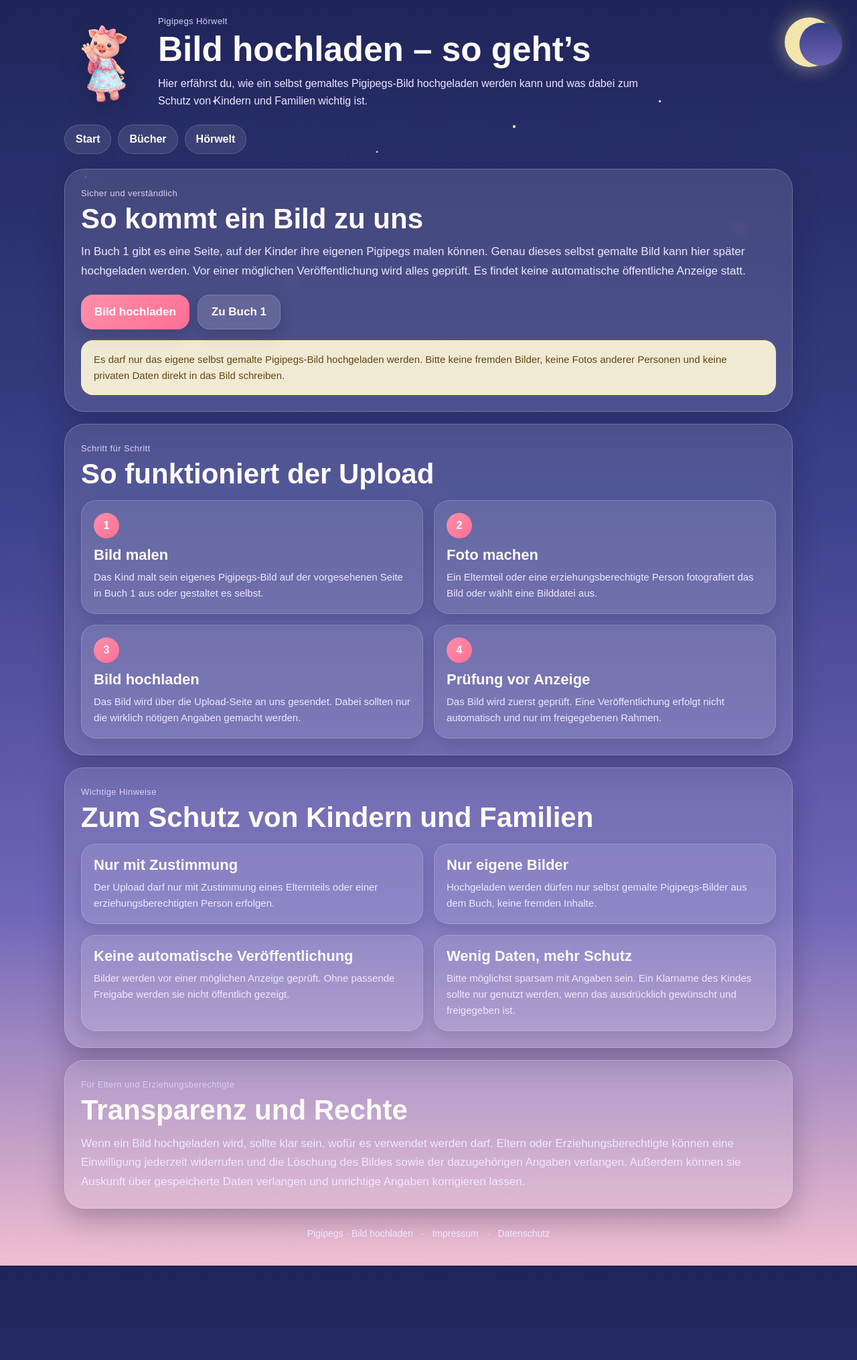
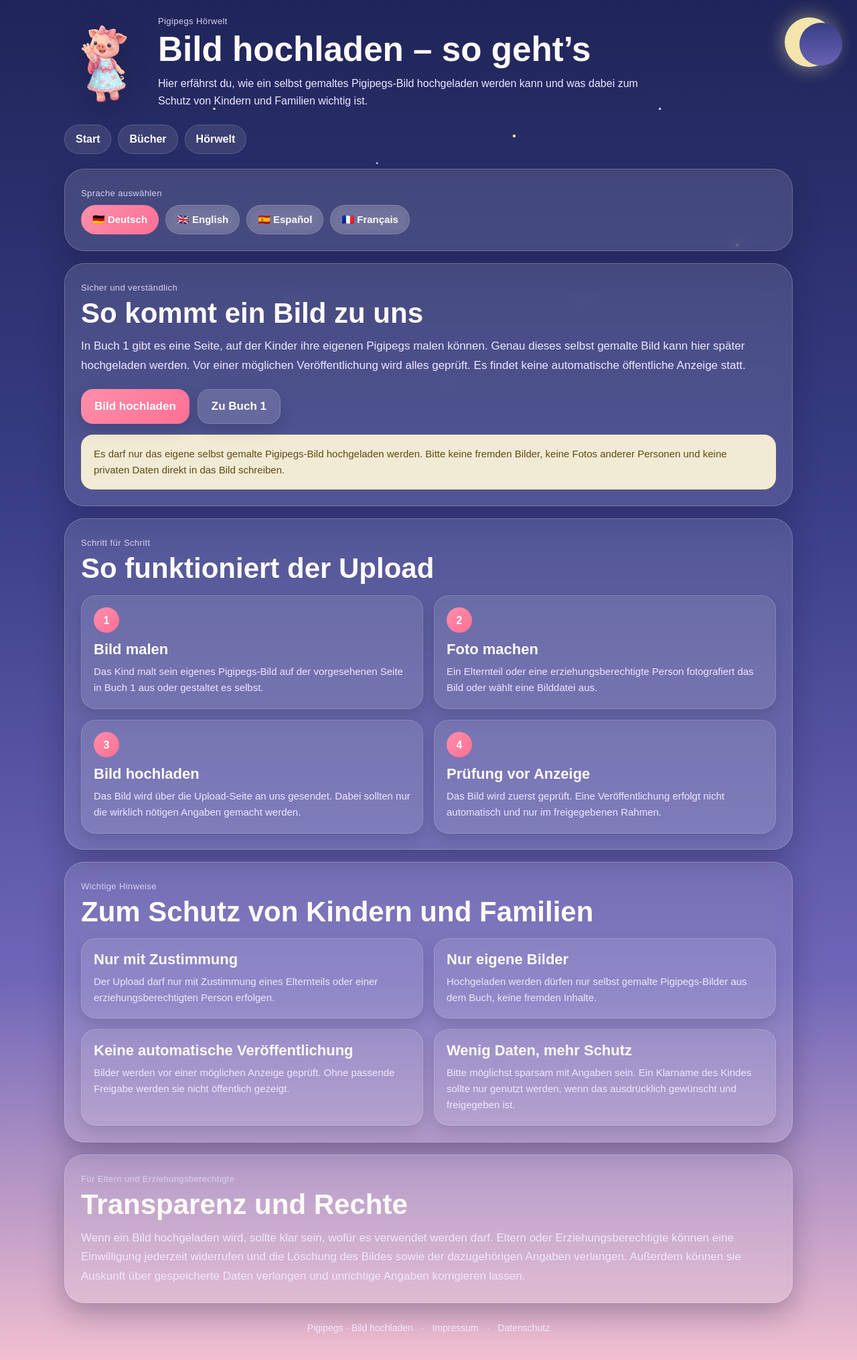
Before and after one commit to Pigipegs/pigipegs, a Jekyll site: the page book01/so-gehts/index.html, which Jekyll copies as it is, in a window 1280 px wide. Shown: the whole page at 67% size. Built offline with Jekyll 4.4.1, drawn with Linux system fonts in a browser that asks for light colours; before the commit the page ends 1890 px from its top, so only the background shows below that.

Commit message:
Update index.html

```diff
--- a/book01/so-gehts/index.html
+++ b/book01/so-gehts/index.html
@@ -156,6 +156,7 @@
       backdrop-filter:blur(8px);
     }
 
+    .language-box,
     .hero,
     .steps,
     .rules,
@@ -169,6 +170,32 @@
       box-shadow:var(--shadow);
       backdrop-filter:blur(10px);
       margin-bottom:18px;
+    }
+
+    .language-buttons{
+      display:flex;
+      gap:10px;
+      flex-wrap:wrap;
+      margin-top:10px;
+    }
+
+    .language-buttons button{
+      border:none;
+      border-radius:999px;
+      padding:12px 16px;
+      font-weight:bold;
+      font-size:15px;
+      background:rgba(255,255,255,0.14);
+      color:var(--text);
+      border:1px solid rgba(255,255,255,0.16);
+      cursor:pointer;
+      backdrop-filter:blur(8px);
+    }
+
+    .language-buttons .active{
+      background:linear-gradient(135deg, var(--pink), var(--pink-dark));
+      color:#fff;
+      border-color:transparent;
     }
 
     .hero h2,
@@ -300,6 +327,7 @@
     }
 
     @media (max-width: 720px){
+      .language-box,
       .hero,
       .steps,
       .rules,
@@ -325,6 +353,15 @@
         width:50px;
         height:50px;
       }
+
+      .language-buttons{
+        gap:8px;
+      }
+
+      .language-buttons button{
+        padding:9px 12px;
+        font-size:13px;
+      }
     }
   </style>
 </head>
@@ -338,74 +375,84 @@
           <img src="/assets/img/amy-pigipegs.png" alt="Amy Pigipegs" />
         </div>
         <div>
-          <div class="eyebrow">Pigipegs Hörwelt</div>
-          <h1>Bild hochladen – so geht’s</h1>
-          <p class="sub">
+          <div class="eyebrow" id="brandEyebrow">Pigipegs Hörwelt</div>
+          <h1 id="mainTitle">Bild hochladen – so geht’s</h1>
+          <p class="sub" id="mainSub">
             Hier erfährst du, wie ein selbst gemaltes Pigipegs-Bild hochgeladen werden kann und was dabei zum Schutz von Kindern und Familien wichtig ist.
           </p>
         </div>
       </div>
 
       <nav class="nav">
-        <a href="/index.html">Start</a>
-        <a href="/book01/">Bücher</a>
-        <a href="/book01/audio.html">Hörwelt</a>
+        <a href="/index.html" id="navStart">Start</a>
+        <a href="/book/" id="navBooks">Bücher</a>
+        <a href="/book01/audio.html" id="navAudio">Hörwelt</a>
       </nav>
     </div>
 
+    <section class="language-box">
+      <div class="eyebrow" id="languageEyebrow">Sprache auswählen</div>
+      <div class="language-buttons">
+        <button class="active" type="button" data-lang="de">🇩🇪 Deutsch</button>
+        <button type="button" data-lang="en">🇬🇧 English</button>
+        <button type="button" data-lang="es">🇪🇸 Español</button>
+        <button type="button" data-lang="fr">🇫🇷 Français</button>
+      </div>
+    </section>
+
     <section class="hero">
-      <div class="eyebrow">Sicher und verständlich</div>
-      <h2>So kommt ein Bild zu uns</h2>
-      <p>
+      <div class="eyebrow" id="heroEyebrow">Sicher und verständlich</div>
+      <h2 id="heroTitle">So kommt ein Bild zu uns</h2>
+      <p id="heroText">
         In Buch 1 gibt es eine Seite, auf der Kinder ihre eigenen Pigipegs malen können.
         Genau dieses selbst gemalte Bild kann hier später hochgeladen werden. Vor einer möglichen
         Veröffentlichung wird alles geprüft. Es findet keine automatische öffentliche Anzeige statt.
       </p>
 
       <div class="actions">
-        <a class="button button-primary" href="/teilen/">Bild hochladen</a>
-        <a class="button button-secondary" href="/book01/audio.html">Zu Buch 1</a>
+        <a class="button button-primary" href="/teilen/" id="uploadBtn">Bild hochladen</a>
+        <a class="button button-secondary" href="/book01/audio.html" id="bookBtn">Zu Buch 1</a>
       </div>
 
-      <div class="notice">
+      <div class="notice" id="heroNotice">
         Es darf nur das eigene selbst gemalte Pigipegs-Bild hochgeladen werden. Bitte keine fremden Bilder,
         keine Fotos anderer Personen und keine privaten Daten direkt in das Bild schreiben.
       </div>
     </section>
 
     <section class="steps">
-      <div class="eyebrow">Schritt für Schritt</div>
-      <h2>So funktioniert der Upload</h2>
+      <div class="eyebrow" id="stepsEyebrow">Schritt für Schritt</div>
+      <h2 id="stepsTitle">So funktioniert der Upload</h2>
 
       <div class="step-grid">
         <div class="card">
           <div class="num">1</div>
-          <h3>Bild malen</h3>
-          <p>
+          <h3 id="step1Title">Bild malen</h3>
+          <p id="step1Text">
             Das Kind malt sein eigenes Pigipegs-Bild auf der vorgesehenen Seite in Buch 1 aus oder gestaltet es selbst.
           </p>
         </div>
 
         <div class="card">
           <div class="num">2</div>
-          <h3>Foto machen</h3>
-          <p>
+          <h3 id="step2Title">Foto machen</h3>
+          <p id="step2Text">
             Ein Elternteil oder eine erziehungsberechtigte Person fotografiert das Bild oder wählt eine Bilddatei aus.
           </p>
         </div>
 
         <div class="card">
           <div class="num">3</div>
-          <h3>Bild hochladen</h3>
-          <p>
+          <h3 id="step3Title">Bild hochladen</h3>
+          <p id="step3Text">
             Das Bild wird über die Upload-Seite an uns gesendet. Dabei sollten nur die wirklich nötigen Angaben gemacht werden.
           </p>
         </div>
 
         <div class="card">
           <div class="num">4</div>
-          <h3>Prüfung vor Anzeige</h3>
-          <p>
+          <h3 id="step4Title">Prüfung vor Anzeige</h3>
+          <p id="step4Text">
             Das Bild wird zuerst geprüft. Eine Veröffentlichung erfolgt nicht automatisch und nur im freigegebenen Rahmen.
           </p>
         </div>
@@ -413,34 +460,34 @@
     </section>
 
     <section class="rules">
-      <div class="eyebrow">Wichtige Hinweise</div>
-      <h2>Zum Schutz von Kindern und Familien</h2>
+      <div class="eyebrow" id="rulesEyebrow">Wichtige Hinweise</div>
+      <h2 id="rulesTitle">Zum Schutz von Kindern und Familien</h2>
 
       <div class="rule-grid">
         <div class="card">
-          <h3>Nur mit Zustimmung</h3>
-          <p>
+          <h3 id="rule1Title">Nur mit Zustimmung</h3>
+          <p id="rule1Text">
             Der Upload darf nur mit Zustimmung eines Elternteils oder einer erziehungsberechtigten Person erfolgen.
           </p>
         </div>
 
         <div class="card">
-          <h3>Nur eigene Bilder</h3>
-          <p>
+          <h3 id="rule2Title">Nur eigene Bilder</h3>
+          <p id="rule2Text">
             Hochgeladen werden dürfen nur selbst gemalte Pigipegs-Bilder aus dem Buch, keine fremden Inhalte.
           </p>
         </div>
 
         <div class="card">
-          <h3>Keine automatische Veröffentlichung</h3>
-          <p>
+          <h3 id="rule3Title">Keine automatische Veröffentlichung</h3>
+          <p id="rule3Text">
             Bilder werden vor einer möglichen Anzeige geprüft. Ohne passende Freigabe werden sie nicht öffentlich gezeigt.
           </p>
         </div>
 
         <div class="card">
-          <h3>Wenig Daten, mehr Schutz</h3>
-          <p>
+          <h3 id="rule4Title">Wenig Daten, mehr Schutz</h3>
+          <p id="rule4Text">
             Bitte möglichst sparsam mit Angaben sein. Ein Klarname des Kindes sollte nur genutzt werden, wenn das ausdrücklich gewünscht und freigegeben ist.
           </p>
         </div>
@@ -448,24 +495,44 @@
     </section>
 
     <section class="parents">
-      <div class="eyebrow">Für Eltern und Erziehungsberechtigte</div>
-      <h2>Transparenz und Rechte</h2>
-      <p>
+      <div class="eyebrow" id="parentsEyebrow">Für Eltern und Erziehungsberechtigte</div>
+      <h2 id="parentsTitle">Transparenz und Rechte</h2>
+      <p id="parentsText">
         Wenn ein Bild hochgeladen wird, sollte klar sein, wofür es verwendet werden darf.
         Eltern oder Erziehungsberechtigte können eine Einwilligung jederzeit widerrufen und die
         Löschung des Bildes sowie der dazugehörigen Angaben verlangen. Außerdem können sie Auskunft
         über gespeicherte Daten verlangen und unrichtige Angaben korrigieren lassen.
       </p>
-
-      </section>
+    </section>
 
     <div class="footer-note">
-      <span>Pigipegs · Bild hochladen</span>
+      <span id="footerText">Pigipegs · Bild hochladen</span>
       <span>·</span>
-      <a href="/impressum/">Impressum</a>
+      <a href="/impressum/" id="footerImprint">Impressum</a>
       <span>·</span>
-      <a href="/datenschutz/">Datenschutz</a>
+      <a href="/datenschutz/" id="footerPrivacy">Datenschutz</a>
     </div>
   </div>
-</body>
-</html>
+
+  <script>
+    const UI = {
+      de: {
+        brandEyebrow: "Pigipegs Hörwelt",
+        mainTitle: "Bild hochladen – so geht’s",
+        mainSub: "Hier erfährst du, wie ein selbst gemaltes Pigipegs-Bild hochgeladen werden kann und was dabei zum Schutz von Kindern und Familien wichtig ist.",
+        navStart: "Start",
+        navBooks: "Bücher",
+        navAudio: "Hörwelt",
+        languageEyebrow: "Sprache auswählen",
+        heroEyebrow: "Sicher und verständlich",
+        heroTitle: "So kommt ein Bild zu uns",
+        heroText: "In Buch 1 gibt es eine Seite, auf der Kinder ihre eigenen Pigipegs malen können. Genau dieses selbst gemalte Bild kann hier später hochgeladen werden. Vor einer möglichen Veröffentlichung wird alles geprüft. Es findet keine automatische öffentliche Anzeige statt.",
+        uploadBtn: "Bild hochladen",
+        bookBtn: "Zu Buch 1",
+        heroNotice: "Es darf nur das eigene selbst gemalte Pigipegs-Bild hochgeladen werden. Bitte keine fremden Bilder, keine Fotos anderer Personen und keine privaten Daten direkt in das Bild schreiben.",
+        stepsEyebrow: "Schritt für Schritt",
+        stepsTitle: "So funktioniert der Upload",
+        step1Title: "Bild malen",
+        step1Text: "Das Kind malt sein eigenes Pigipegs-Bild auf der vorgesehenen Seite in Buch 1 aus oder gestaltet es selbst.",
+        step2Title: "Foto machen",
+        step2Text: "Ein Elternteil oder eine erziehungsberechtigte Person fotografiert das Bild oder wählt eine Bilddatei aus.",
```
